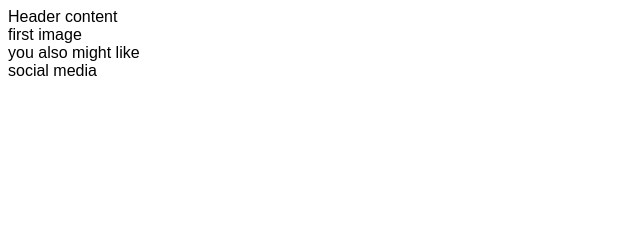
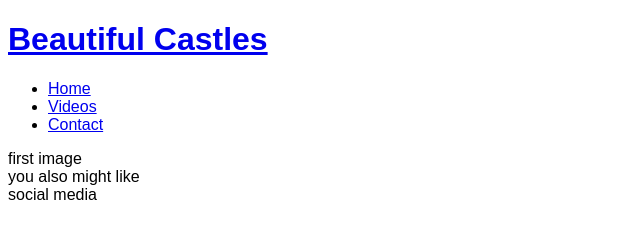
Before and after one commit to Archie9010/Beautiful-Castles, a plain HTML site: page index.html in a window 1280 px wide. Shown: the whole page, without its empty margins (0-640 px from the left). Drawn offline with Linux system fonts and the light colour scheme.

Commit message:
Add basic header structure

```diff
--- a/index.html
+++ b/index.html
@@ -11,7 +11,24 @@
     <title>5 Most Beautiful Castles</title>
 </head>
 <body>
-    <header>Header content</header>
+    <header>
+        <a href="index.html">
+            <h1>Beautiful Castles</h1>
+        </a>
+        <nav>
+            <ul>
+                <li>
+                    <a href="index.html">Home</a>
+                </li>
+                <li>
+                    <a href="###">Videos</a>
+                </li>
+                <li>
+                    <a href="###">Contact</a>
+                </li>
+            </ul>
+        </nav>
+    </header>
     <section>
         first image
     </section>
```
